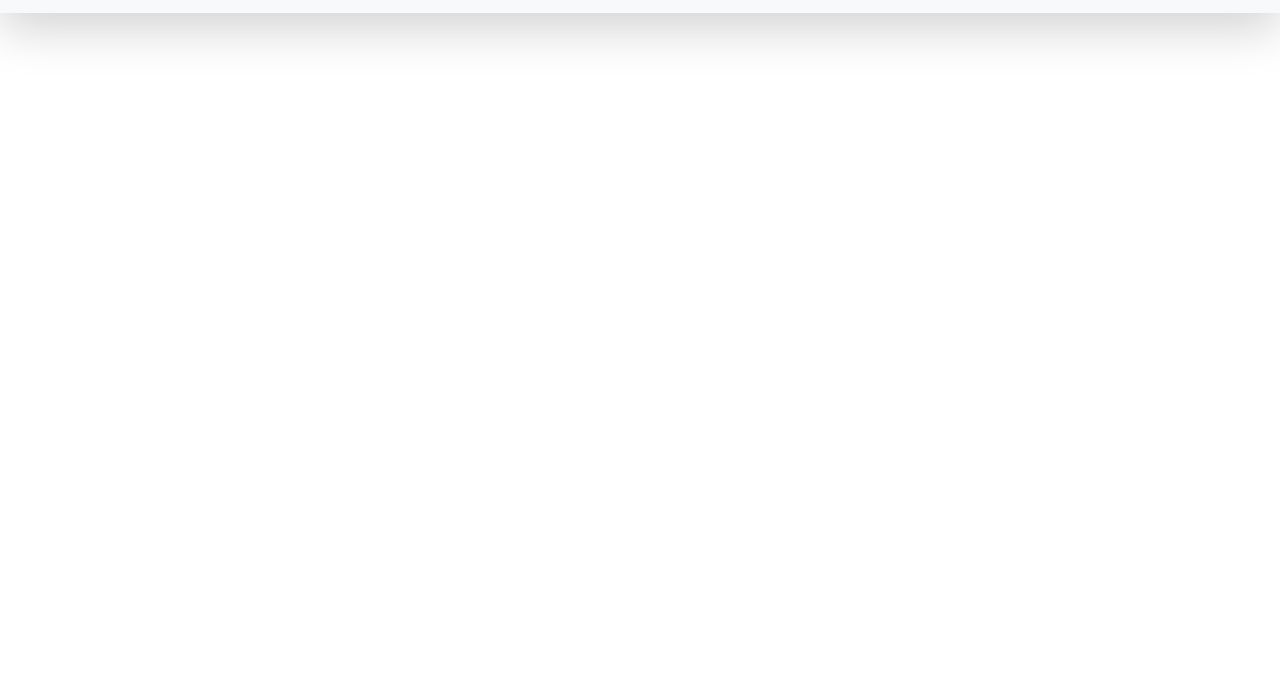
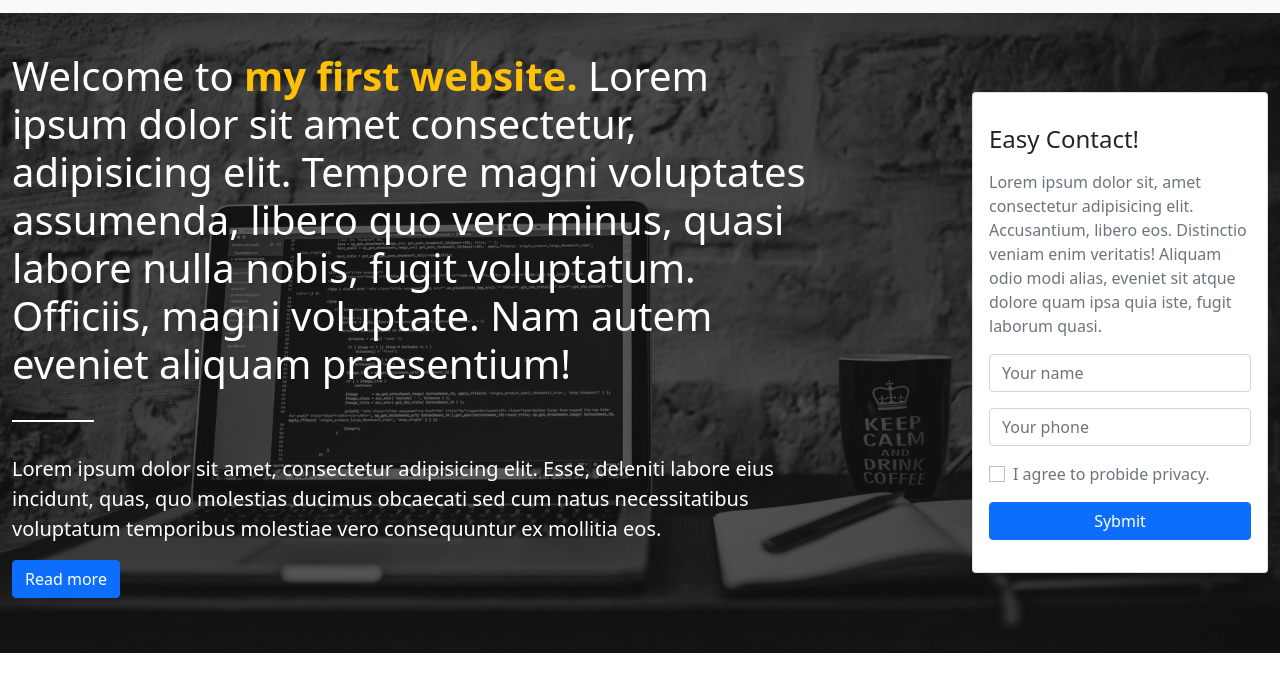
Before and after one commit to rainbow8332/bootstrap_project_one, a plain HTML site: page index.html in a window 1280 px wide. Shown: the part 67-758 px from the top of the page. Drawn offline with nearby package versions, Linux system fonts and the light colour scheme.

Commit message:
[add]Intro Section

```diff
--- a/assets/css/app.css
+++ b/assets/css/app.css
@@ -0,0 +1,47 @@
+/* Global */
+.section-content{
+  padding: 4rem 0;
+}
+
+/* Top section */
+/* 배경 이미지*/
+#top{
+  background-image: url('../images/bg-top.jpg');
+  background-position: center;
+  background-repeat: no-repeat;
+  background-size: cover;
+  height: 80vh;
+  position: relative;
+}
+
+/* 배경 이미지 투명도 */
+#top .overlay {
+  position: absolute;
+  height: 100%;
+  width: 100%;
+  left: 0;
+  top: 0;
+  background-color: rgba(0, 0, 0, 0.65);
+}
+
+/* 중앙 큰클씨 */
+#top .divider{
+  width: 10%;
+  margin-top: 2rem;
+  margin-bottom: 2rem;
+  border-top: 2px solid #fff;
+}
+
+/* 중앙 작은글씨*/
+#top .welcome {
+  padding-right: 8rem;
+  color: #fff;
+}
+
+/* 모바일 사이즈 패딩 */
+@media screen and (max-width: 767px) {
+  #top .welcome{
+    padding-left: 1rem;
+    padding-right: 1rem;
+  }
+}
--- a/index.html
+++ b/index.html
@@ -6,6 +6,7 @@
   <meta charset="UTF-8">
   <meta http-equiv="X-UA-Compatible" content="IE=edge">
   <meta name="viewport" content="width=device-width, initial-scale=1.0">
+
   <link href="https://cdn.jsdelivr.net/npm/bootstrap@5.0.2/dist/css/bootstrap.min.css" rel="stylesheet"
     integrity="sha384-EVSTQN3/azprG1Anm3QDgpJLIm9Nao0Yz1ztcQTwFspd3yD65VohhpuuCOmLASjC" crossorigin="anonymous">
   <link rel="stylesheet" href="https://cdnjs.cloudflare.com/ajax/libs/font-awesome/5.15.3/css/all.min.css"
@@ -17,11 +18,13 @@
   <link rel="stylesheet" href="https://cdnjs.cloudflare.com/ajax/libs/slick-carousel/1.8.1/slick-theme.min.css"
     integrity="sha512-17EgCFERpgZKcm0j0fEq1YCJuyAWdz9KUtv1EjVuaOz8pDnh/0nZxmU6BBXwaaxqoi9PQXnRWqlcDB027hgv9A=="
     crossorigin="anonymous" referrerpolicy="no-referrer" />
+
   <link rel="stylesheet" href="assets/css/app.css">
   <title>My first Web</title>
 </head>
 
 <body>
+  <!-- 네비게이션 바 [S] -->
   <nav class="navbar navbar-expand-lg navbar-light bg-light py-3 shadow-lg sticky-top">
     <div class="container">
       <a href="index.html" class="navbar-brand align-middle">
@@ -75,6 +78,80 @@
       </div>
     </div>
   </nav>
+  <!-- 네비게이션 바 [E] -->
+
+  <!-- intro Section [S] -->
+  <section id="top">
+    <!-- 부트스트랩 아님, 커스텀 클래스임-->
+    <div class="section-content overlay d-flex justify-content-center align-items-center">
+      <div class="container-xxl">
+        <div class="row align-items-center">
+
+            <div class="col-md-9 welcome">
+
+              <!-- 화면 중앙 큰 글씨-->
+              <h1 class="welcome-title fw-light">Welcome to <span class="text-warning fw-bold"> my first website. </span>Lorem ipsum dolor sit amet consectetur, adipisicing elit. Tempore magni voluptates assumenda, libero quo vero minus, quasi labore nulla nobis, fugit voluptatum. Officiis, magni voluptate. Nam autem eveniet aliquam praesentium!</h1>
+              <div class="divider"></div>
+
+              <!-- 화면 중앙 작은 글씨-->
+              <div class="row welcome-desc">
+                <p class="col-sm-10 col-md-12 lead">Lorem ipsum dolor sit amet, consectetur adipisicing elit. Esse, deleniti labore eius incidunt, quas, quo molestias ducimus obcaecati sed cum natus necessitatibus voluptatum temporibus molestiae vero consequuntur ex mollitia eos.</p>
+                <p class="col-sm-2 col-md-12">
+                  <a href="#" class="btn btn-primary">Read more</a>
+                </p>
+              </div>
+            </div>
+
+            <div class="col-md-3 d-none d-md-block letsgo">
+              <!-- 화면 우측 카드뷰-->
+              <div class="card card-body letsgo-card">
+                <!-- 화면 우측 큰 글씨-->
+                  <div class="letsfo my-3">
+                    <h4 class="letsgo-title card-title text-dark mb-3">Easy Contact!</h4>
+                     <!-- 화면 우측 작은 글씨-->
+                    <p class="card-text text-secondary">Lorem ipsum dolor sit, amet consectetur adipisicing elit. Accusantium, libero eos. Distinctio veniam enim veritatis! Aliquam odio modi alias, eveniet sit atque dolore quam ipsa quia iste, fugit laborum quasi.</p>
+                  </div>
+
+                  <div class="letsgo-card-font">
+                    <form>
+                      <!-- 이름 입력창-->
+                      <div class="mb-3">
+                        <input type="text" class="form-control" placeholder="Your name">
+                      </div>
+                      <!-- 전화번호 입력창-->
+                      <div class="mb-3">
+                        <input type="tel" class="form-control" placeholder="Your phone">
+                      </div>
+                      <!-- 체크박스-->
+                      <div class="form-check mb-3">
+                        <input type="text" class="form-check-input" id="flexChckDefault">
+                        <label for="flexChckDefault" class="form-check-label text-secondary">
+                          I agree to probide privacy.
+                        </label>
+                      </div>
+                      <!-- 버튼-->
+                      <p class="mb-3">
+                        <button class="btn btn-primary w-100" type="button">Sybmit</button>
+                      </p>
+                    </form>
+                  </div>
+
+              </div>
+            </div>
+
+
+        </div>
+      </div>
+
+
+
+    </div>
+
+
+  </section>
+
+  <!-- intro Section [E] -->
+
   <script src="https://cdn.jsdelivr.net/npm/bootstrap@5.0.2/dist/js/bootstrap.bundle.min.js"
     integrity="sha384-MrcW6ZMFYlzcLA8Nl+NtUVF0sA7MsXsP1UyJoMp4YLEuNSfAP+JcXn/tWtIaxVXM"
     crossorigin="anonymous"></script>
@@ -82,6 +159,7 @@
     integrity="sha512-XtmMtDEcNz2j7ekrtHvOVR4iwwaD6o/FUJe6+Zq+HgcCsk3kj4uSQQR8weQ2QVj1o0Pk6PwYLohm206ZzNfubg=="
     crossorigin="anonymous" referrerpolicy="no-referrer"></script>
   <script src="assets/js/app.js"></script>
+
 </body>
 
 </html>
```
